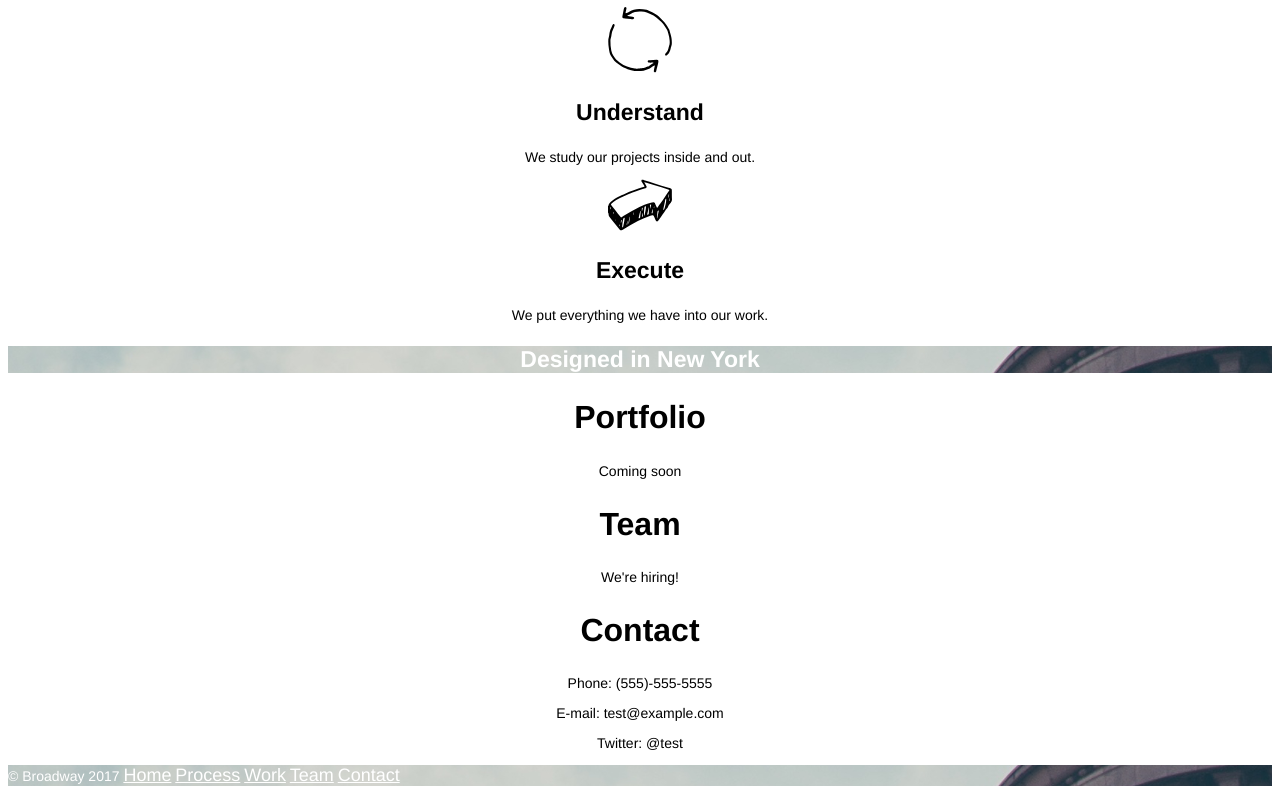
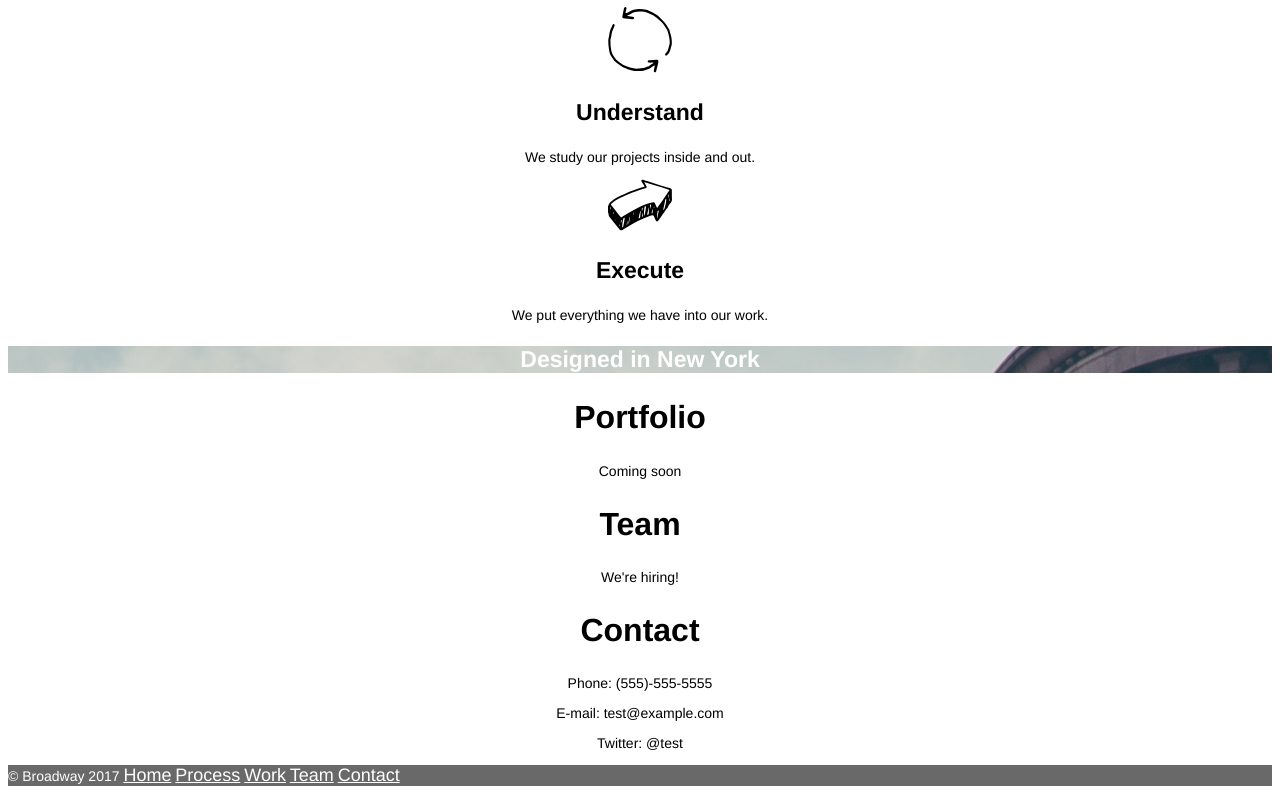
Before and after one commit to excel13r/broadway, a plain HTML site: page index.html in a window 1280 px wide. Shown: the part 559-1359 px from the top of the page. Drawn offline with Linux system fonts and the light colour scheme.

Commit message:
HTML, CSS tweaks to get this footer to work!

```diff
--- a/index.html
+++ b/index.html
@@ -51,7 +51,7 @@
       <p>Twitter: @test</p>
     </div>
 
-    <div id="footer" class="flatiron left footer">
+    <div class="footer">
       <p>© Broadway 2017 <a href="#">Home</a> <a href="#">Process</a> <a href="#">Work</a> <a href="#">Team</a> <a href="#">Contact</a></p>
     </div>
 
--- a/resources/css/style.css
+++ b/resources/css/style.css
@@ -29,14 +29,11 @@ h3 {
   background-image: url("../images/the-flatiron-building.png");
 }
 
-.left {
-  text-align: left;
-}
-
 .footer {
   font-size: 11px;
   color: white;
   background-color: dimgray;
+  text-align: left;
 }
 
 p {
```
